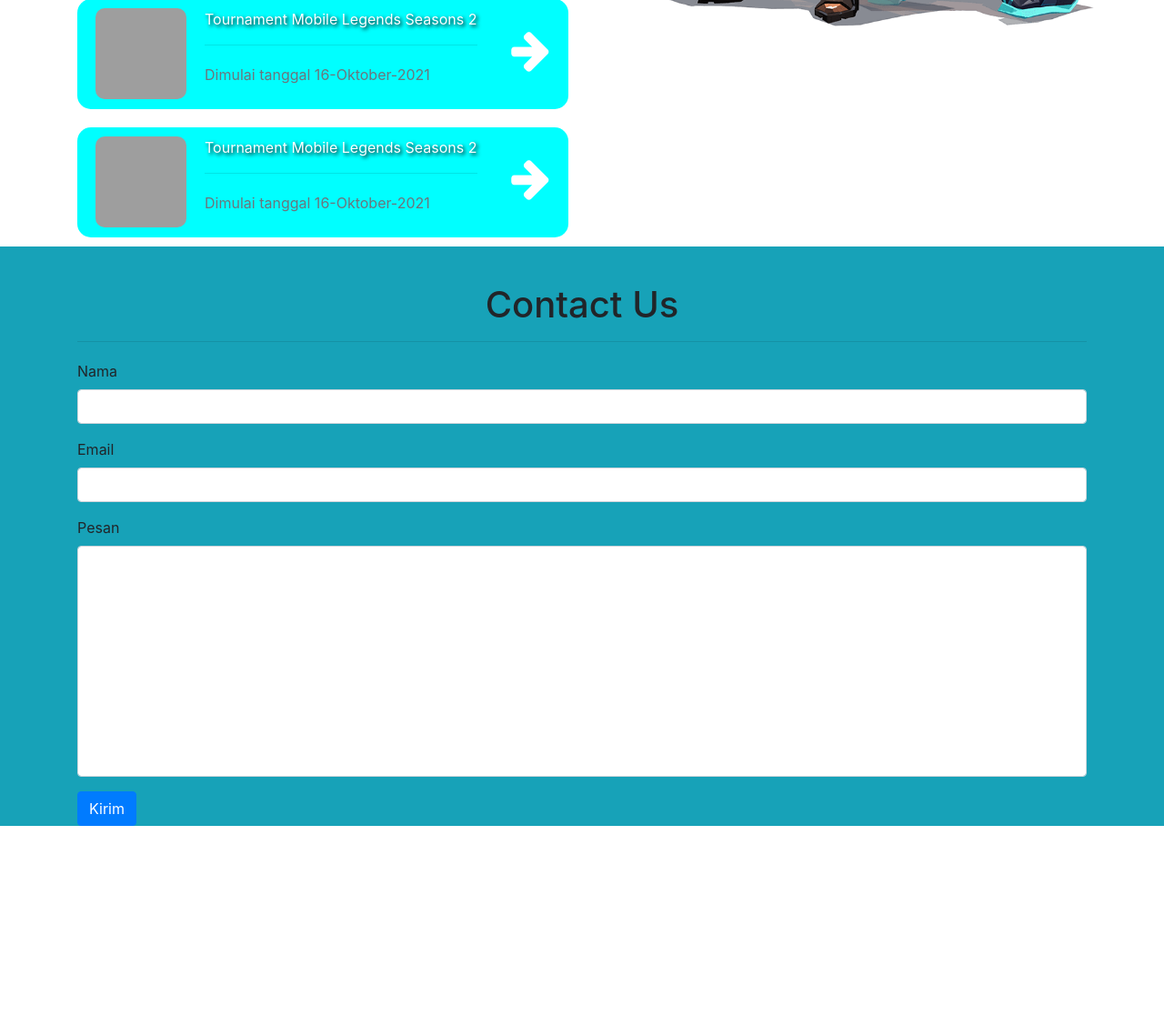
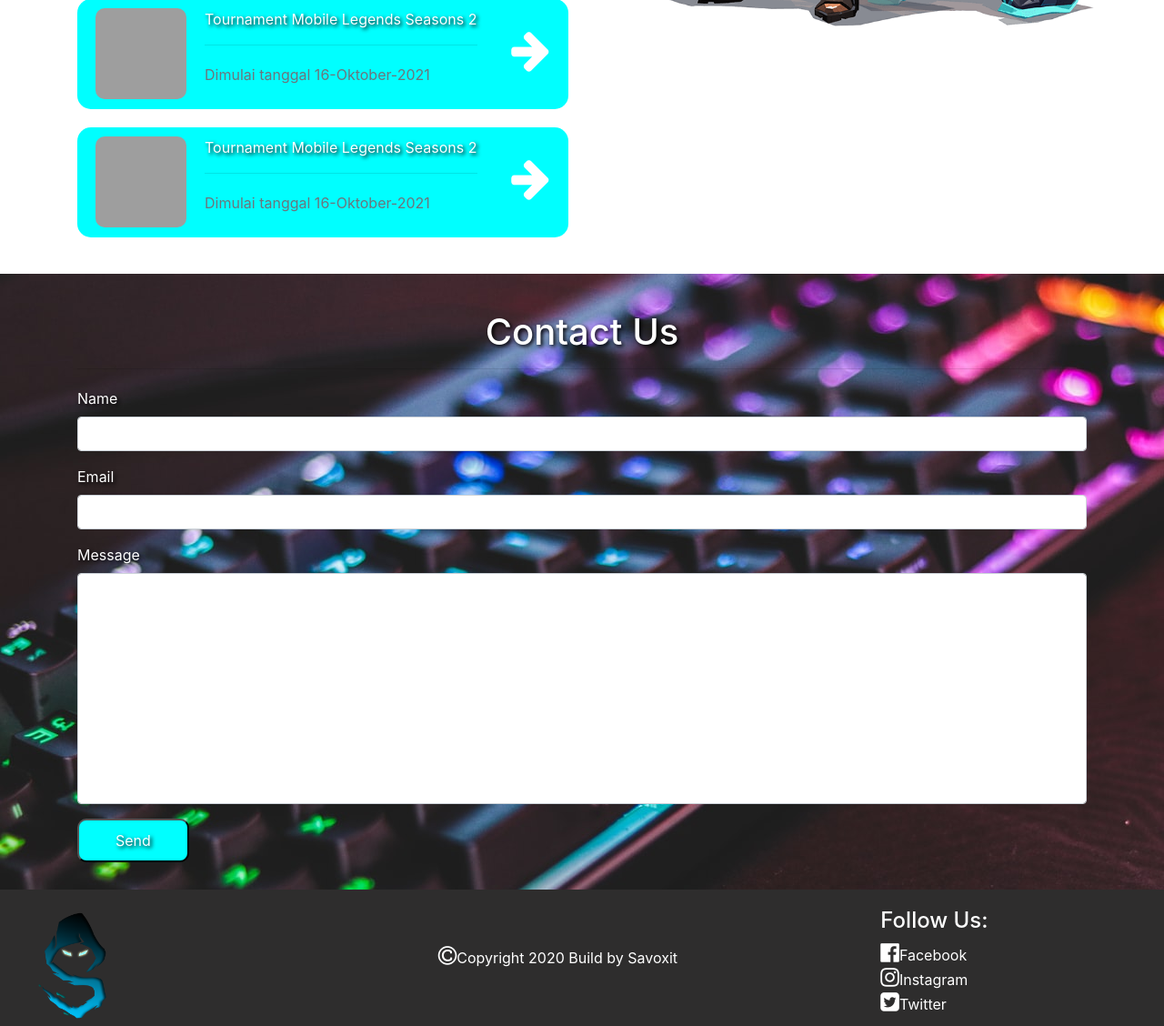
Before and after one commit to WebInfoTkGame-github-io/InfoLog, a PHP site: page / in a window 1280 px wide. Shown: the part 3981-5109 px from the top of the page at 91% size. Before the commit the page ends 4889 px from the top, so only its background shows below. Run offline with PHP 8.4, Linux system fonts and the light colour scheme; grey boxes are pictures that could not be loaded.

Commit message:
git commit

```diff
--- a/index.php
+++ b/index.php
@@ -478,7 +478,7 @@
                     <p class="text-muted">Dimulai tanggal 16-Oktober-2021</p>
                     <a href=""><i class="fa s">&#xf061;</i></a>
                 </div>
-                <div class="sample-tourney">
+                <div class="sample-tourney" style="margin-bottom:40px">
                     <img style="width:100px;height:100px" class="kiri" src="images/ml.jpg" alt="ml">
                     <a href="" class="kanan">Tournament Mobile Legends Seasons 2</a>
                     <hr style="margin-left:40px">
@@ -498,13 +498,13 @@
 </section>
 <!-- akhir tourney coming soon -->
 <!-- Contact Us -->
-<section class="bg-info">
+<section class="kontak">
     <div class="container">
         <div class="row">
             <div class="col-sm-12">
                 <div class="contact">
                     <h1 style="margin-top:40px">Contact Us</h1>
-                    <hr>
+                    <hr style="color:white">
                 </div>
             </div>
         </div>
@@ -512,7 +512,7 @@
             <div class="col-sm-12">
                 <form>
                 <div class="form-group">
-                    <label for="nama">Nama</label>
+                    <label for="nama">Name</label>
                     <input type="text" id="nama" class="form-control">
                 </div>
 
@@ -521,16 +521,46 @@
                     <input type="email" id="nama" class="form-control">
                 </div>
                 <div class="form-group">
-                    <label for="Pesan">Pesan</label>
+                    <label for="Pesan">Message</label>
                     <textarea style="resize:none" class="form-control" rows="10"></textarea>
                 </div>
-                <button type="submit" class="btn btn-primary">Kirim</button>
+                <button type="submit" class="kirim">Send</button>
                 </form>
             </div>
             </div>
     </div>
 </section>
 <!-- akhir contact us -->
+<!-- footer -->
+<section style="background-color: #2e2d2d;">
+    <div class="container-fluid">
+        <div class="footer">
+            <div class="row">
+                <div class="col-sm-4">
+                    <img src="images/sv.png" style="width:130px" alt="">
+                </div>
+                <div class="col-sm-4">
+                    <p><i style="font-size:24px" class="fa">&#xf1f9;</i>Copyright 2020 Build by Savoxit</p>
+                </div>
+                <div class="col-sm-4">
+                    <h4>Follow Us:</h4>
+                    <a href="">
+                        <i style="font-size:24px" class="fa">&#xf230;</i>Facebook
+                    </a>
+                    <br>
+                    <a href="">
+                        <i style="font-size:24px" class="fa">&#xf16d;</i>Instagram
+                    </a>
+                    <br>
+                    <a href="">
+                        <i style="font-size:24px" class="fa">&#xf081;</i>Twitter
+                    </a>
+                </div>
+            </div>
+        </div>
+    </div>
+</section>
+<!-- akhir footer -->
 
     <!-- Optional JavaScript; choose one of the two! -->
 
--- a/style.css
+++ b/style.css
@@ -186,3 +186,53 @@ transform: rotateY(180deg);
 .contact{
     margin-top: 40px;
 }
+.kontak{
+    background-image: url(/new/InfoLog.github.io/images/setup.jpeg) !important;
+    background-attachment: fixed;
+    text-shadow: 2px 2px 4px #000000;
+    color: white;
+    background-repeat: no-repeat;
+    z-index: 1;
+}
+.kirim{
+    border-radius: 10px;
+    background: cyan;
+    color: white;
+    text-shadow: 2px 2px 4px #000000;
+    text-decoration: none;
+    padding: 10px 40px;
+    margin-bottom: 30px;
+}
+.kirim:hover{
+    border-radius: 10px;
+    background: cyan;
+    box-shadow: 0px 0px 30px 5px cyan;
+    color: white;
+    text-shadow: 2px 2px 4px #000000;
+    transition: 200ms;
+    text-decoration: none;
+    padding: 10px 40px;
+}
+.footer{
+    height: 150px;
+}
+.footer img{
+    margin-top: 20px;
+}
+.footer p{
+    color:white;
+    margin-top: 60px;
+    margin-left: 40px;
+}
+.footer h4{
+    margin-left: 100px;
+    margin-top: 20px;
+    color: white;
+}
+.footer a{
+    margin-left: 100px;
+    color: white;
+}
+.footer a:hover{
+    text-decoration: none;
+}
```
Also changed, not shown: images/setup.jpeg (added), images/sv.png (added).
